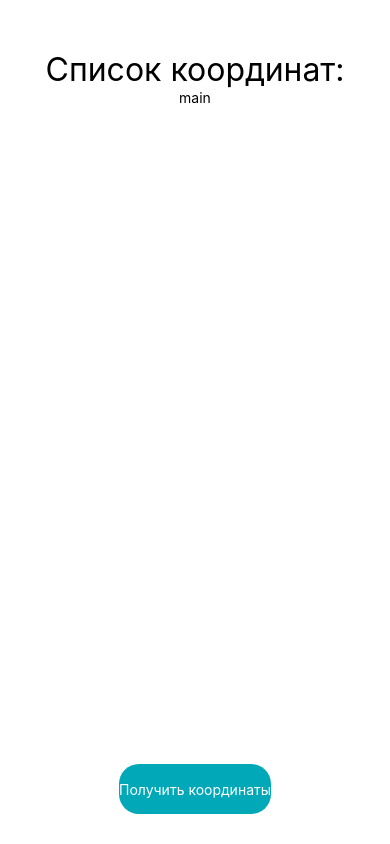
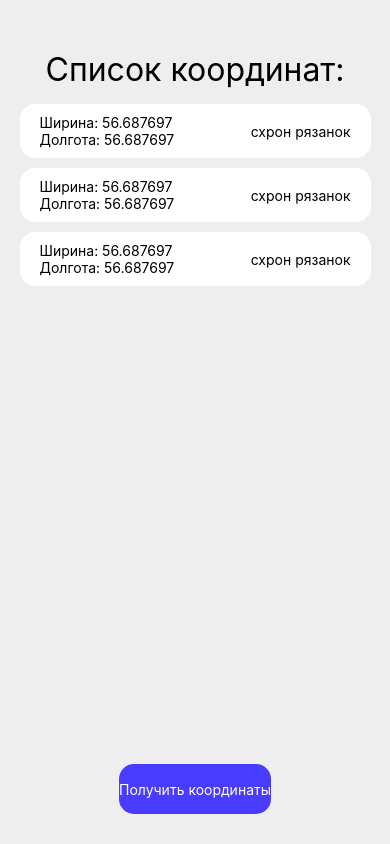
Before and after one commit to Nikolyovin/my-location, a React Native app: screen / in a window 390 px wide. Built offline with nearby package versions, Linux system fonts and the light colour scheme.

Commit message:
base layout

```diff
--- a/App.tsx
+++ b/App.tsx
@@ -17,7 +17,7 @@ export default function App() {
 const styles = StyleSheet.create({
   container: {
     flex: 1,
-    backgroundColor: '#fff',
+    backgroundColor: '#eeeeee',
     alignItems: 'center',
     justifyContent: 'center',
   },
--- /dev/null
+++ b/src/components/Card.tsx
@@ -0,0 +1,46 @@
+import { StyleSheet, Text, View } from 'react-native'
+import React, { FC } from 'react'
+
+const Card: FC = () => {
+    return (
+        <View style={styles.cardWrap}>
+            <View style={styles.rightWrap}>
+                <Text style={styles.textRight}>Ширина: 56.687697</Text>
+                <Text style={styles.textRight}>Долгота: 56.687697</Text>
+            </View>
+            <View style={styles.leftWrap}>
+                {/* <Text style={styles.description}>Описание:</Text> */}
+                <Text style={styles.description}>схрон рязанок</Text>
+            </View>
+        </View>
+    )
+}
+
+export default Card
+
+const styles = StyleSheet.create({
+    cardWrap: {
+        backgroundColor: '#ffffff',
+        display: 'flex',
+        flexDirection: 'row',
+        justifyContent: 'space-between',
+        alignItems: 'center',
+        paddingHorizontal: 20,
+        paddingVertical: 10,
+        marginBottom: 10,
+        width: '90%',
+        borderRadius: 15,
+    },
+    rightWrap: {
+        // flex: 1,
+    },
+    textRight: {
+
+    },
+    leftWrap: {
+
+    },
+    description: {
+
+    }
+})
--- /dev/null
+++ b/src/components/Cards.tsx
@@ -0,0 +1,23 @@
+import { StyleSheet, Text, View } from 'react-native'
+import React, { FC } from 'react'
+import Card from './Card'
+
+const Cards: FC = () => {
+    return (
+        <View style={styles.cardsWrap}>
+            <Card />
+            <Card />
+            <Card />
+        </View>
+    )
+}
+
+export default Cards
+
+const styles = StyleSheet.create({
+    cardsWrap: {
+        paddingTop: 15,
+        width: '100%',
+        alignItems: 'center'
+    }
+})
--- a/src/components/Footer.tsx
+++ b/src/components/Footer.tsx
@@ -49,12 +49,12 @@ const styles = StyleSheet.create({
         paddingBottom: 30
     },
     buttonAdd: {
-        backgroundColor: '#00a8b8',
+        backgroundColor: '#473cff',
         width: '100%',
         height: 50,
         alignItems: 'center',
         justifyContent: 'center',
-        borderRadius: 20
+        borderRadius: 15
     },
     buttonAddText: {
         color: 'white',
--- a/src/components/Main.tsx
+++ b/src/components/Main.tsx
@@ -1,10 +1,11 @@
 import { StyleSheet, Text, View } from 'react-native'
 import React, { FC } from 'react'
+import Cards from './Cards'
 
 const main: FC = () => {
   return (
     <View style={styles.main}>
-      <Text>main</Text>
+      <Cards />
     </View>
   )
 }
@@ -13,6 +14,7 @@ export default main
 
 const styles = StyleSheet.create({
   main: {
-    flex: 1
+    flex: 1,
+    width: '100%'
   }
 })
--- a/src/models/models.ts
+++ b/src/models/models.ts
@@ -1,4 +1,4 @@
-export interface ILokations{
+export interface ILokations {
     coordination: number[],
-
+    description: string,
 }
```
